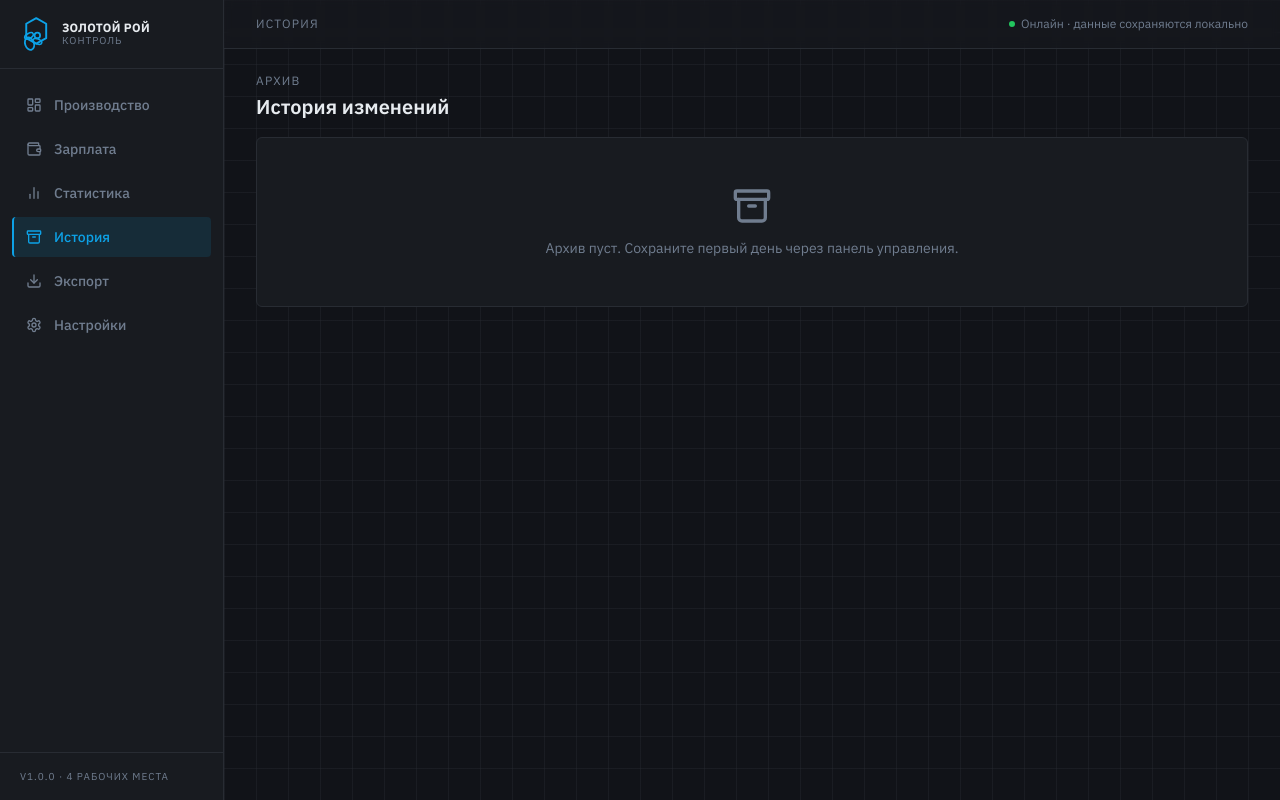
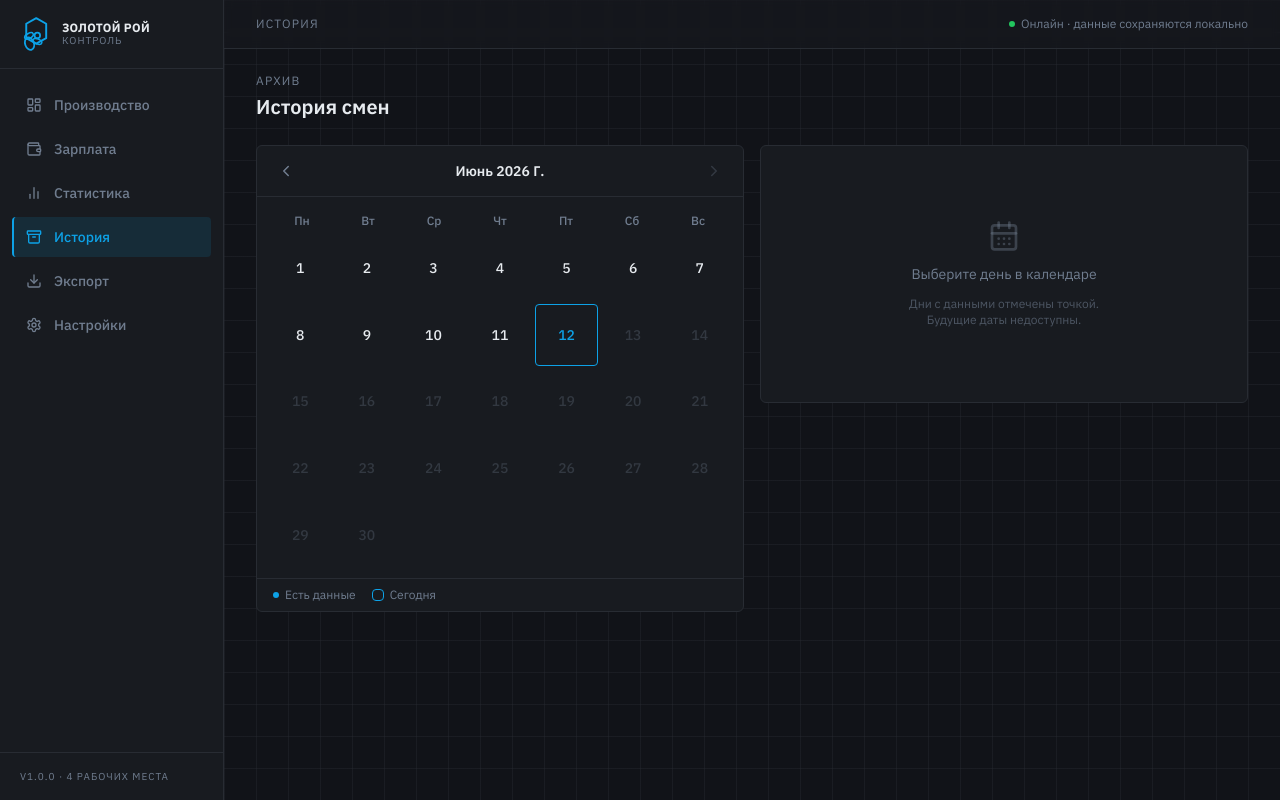
Before and after one commit to pr-poehali-dev/production-monitoring-app, a React (Vite) app: page / in a window 1280 px wide. Both pictures are taken after a click on the button "История". Built offline with nearby package versions, Linux system fonts and the light colour scheme.

Commit message:
feat: добавить разворот пунктов и календарь истории

```diff
--- a/src/pages/Dashboard.tsx
+++ b/src/pages/Dashboard.tsx
@@ -20,6 +20,7 @@ const Dashboard = () => {
     workspaces,
     updateSubItem,
     toggleProductCollapse,
+    toggleAllProductsCollapse,
     saveDay,
     resetDay,
     getTotalForWorkspace,
@@ -67,6 +68,7 @@ const Dashboard = () => {
           total={getTotalForWorkspace(workspaces[0])}
           onUpdateSubItem={(pi, si, v) => updateSubItem(1, pi, si, v)}
           onToggleCollapse={(pi) => toggleProductCollapse(1, pi)}
+          onToggleAllCollapse={(c) => toggleAllProductsCollapse(1, c)}
           colorVar={WORKSPACE_COLORS[0]}
         />
         <WorkspaceCard
@@ -74,6 +76,7 @@ const Dashboard = () => {
           total={getTotalForWorkspace(workspaces[1])}
           onUpdateSubItem={(pi, si, v) => updateSubItem(2, pi, si, v)}
           onToggleCollapse={(pi) => toggleProductCollapse(2, pi)}
+          onToggleAllCollapse={(c) => toggleAllProductsCollapse(2, c)}
           colorVar={WORKSPACE_COLORS[1]}
         />
         <WorkspaceCard
@@ -81,6 +84,7 @@ const Dashboard = () => {
           total={getTotalForWorkspace(workspaces[2])}
           onUpdateSubItem={(pi, si, v) => updateSubItem(3, pi, si, v)}
           onToggleCollapse={(pi) => toggleProductCollapse(3, pi)}
+          onToggleAllCollapse={(c) => toggleAllProductsCollapse(3, c)}
           colorVar={WORKSPACE_COLORS[2]}
         />
         <WorkspaceCard
@@ -88,6 +92,7 @@ const Dashboard = () => {
           total={getTotalForWorkspace(workspaces[3])}
           onUpdateSubItem={(pi, si, v) => updateSubItem(4, pi, si, v)}
           onToggleCollapse={(pi) => toggleProductCollapse(4, pi)}
+          onToggleAllCollapse={(c) => toggleAllProductsCollapse(4, c)}
           colorVar={WORKSPACE_COLORS[3]}
         />
       </div>
--- a/src/pages/History.tsx
+++ b/src/pages/History.tsx
@@ -1,109 +1,269 @@
 import { useState } from 'react';
 import { useProductionData } from '@/hooks/useProductionData';
-import { DayRecord } from '@/types/production';
+import { DayRecord, Workspace, PRODUCT_NAMES, SUB_ITEM_LABELS } from '@/types/production';
 import Icon from '@/components/ui/icon';
 
-const calcTotal = (record: DayRecord) =>
-  record.workspaces.reduce(
-    (s, ws) => s + ws.products.reduce((ps, p) => ps + p.subItems.reduce((ss, si) => ss + si.value, 0), 0),
-    0
-  );
+const getTodayKey = () => new Date().toISOString().split('T')[0];
 
 const formatDate = (iso: string) =>
-  new Date(iso).toLocaleDateString('ru-RU', { weekday: 'short', day: 'numeric', month: 'long', year: 'numeric' });
+  new Date(iso + 'T00:00:00').toLocaleDateString('ru-RU', {
+    weekday: 'long', day: 'numeric', month: 'long', year: 'numeric',
+  });
+
+const formatMonthYear = (year: number, month: number) =>
+  new Date(year, month).toLocaleDateString('ru-RU', { month: 'long', year: 'numeric' });
+
+const getDaysInMonth = (year: number, month: number) => new Date(year, month + 1, 0).getDate();
+const getFirstDayOfWeek = (year: number, month: number) => {
+  const d = new Date(year, month, 1).getDay();
+  return d === 0 ? 6 : d - 1; // Monday = 0
+};
+
+const createEmptyWorkspaces = (): Workspace[] =>
+  [1, 2, 3, 4].map((id) => ({
+    id,
+    name: `${id} рабочее место`,
+    products: PRODUCT_NAMES.map((name) => ({
+      name,
+      collapsed: false,
+      subItems: SUB_ITEM_LABELS.map((label) => ({ label, value: 0 })),
+    })),
+  }));
+
+const calcTotal = (workspaces: Workspace[]) =>
+  workspaces.reduce((s, ws) =>
+    s + ws.products.reduce((ps, p) =>
+      ps + p.subItems.reduce((ss, si) => ss + si.value, 0), 0), 0);
+
+const WEEKDAYS = ['Пн', 'Вт', 'Ср', 'Чт', 'Пт', 'Сб', 'Вс'];
 
 const History = () => {
-  const { history } = useProductionData();
-  const [selected, setSelected] = useState<DayRecord | null>(null);
+  const { history, updateHistoryRecord } = useProductionData();
+  const today = getTodayKey();
+  const todayDate = new Date(today + 'T00:00:00');
 
-  if (history.length === 0) {
-    return (
-      <div className="animate-fade-in space-y-4">
-        <div>
-          <p className="text-xs text-muted-foreground uppercase tracking-widest mb-1">Архив</p>
-          <h1 className="text-xl font-semibold text-foreground">История изменений</h1>
-        </div>
-        <div className="bg-card border border-border rounded-lg p-12 text-center">
-          <Icon name="Archive" size={40} className="text-muted-foreground mx-auto mb-3" />
-          <p className="text-muted-foreground text-sm">Архив пуст. Сохраните первый день через панель управления.</p>
-        </div>
-      </div>
+  const [calYear, setCalYear] = useState(todayDate.getFullYear());
+  const [calMonth, setCalMonth] = useState(todayDate.getMonth());
+  const [selectedDate, setSelectedDate] = useState<string | null>(null);
+  const [editWs, setEditWs] = useState<Workspace[] | null>(null);
+  const [saved, setSaved] = useState(false);
+
+  const historyMap = new Map(history.map((r) => [r.date, r]));
+
+  const prevMonth = () => {
+    if (calMonth === 0) { setCalYear(y => y - 1); setCalMonth(11); }
+    else setCalMonth(m => m - 1);
+  };
+  const nextMonth = () => {
+    const now = new Date();
+    if (calYear > now.getFullYear() || (calYear === now.getFullYear() && calMonth >= now.getMonth())) return;
+    if (calMonth === 11) { setCalYear(y => y + 1); setCalMonth(0); }
+    else setCalMonth(m => m + 1);
+  };
+
+  const selectDay = (dateStr: string) => {
+    const d = new Date(dateStr + 'T00:00:00');
+    // Block future dates (tomorrow and beyond)
+    if (d > todayDate) return;
+
+    setSelectedDate(dateStr);
+    setSaved(false);
+    const record = historyMap.get(dateStr);
+    setEditWs(record
+      ? JSON.parse(JSON.stringify(record.workspaces))
+      : createEmptyWorkspaces()
     );
-  }
+  };
+
+  const updateSubItem = (wsId: number, pi: number, si: number, value: number) => {
+    if (!editWs) return;
+    setEditWs(editWs.map(ws => {
+      if (ws.id !== wsId) return ws;
+      return {
+        ...ws,
+        products: ws.products.map((p, pIdx) => {
+          if (pIdx !== pi) return p;
+          return {
+            ...p,
+            subItems: p.subItems.map((s, sIdx) =>
+              sIdx === si ? { ...s, value: Math.max(0, value) } : s
+            ),
+          };
+        }),
+      };
+    }));
+  };
+
+  const saveEdit = () => {
+    if (!selectedDate || !editWs) return;
+    updateHistoryRecord(selectedDate, editWs);
+    setSaved(true);
+    setTimeout(() => setSaved(false), 2000);
+  };
+
+  const daysInMonth = getDaysInMonth(calYear, calMonth);
+  const firstDay = getFirstDayOfWeek(calYear, calMonth);
+  const canGoNext = !(calYear === todayDate.getFullYear() && calMonth === todayDate.getMonth());
+
+  const WORKSPACE_COLORS = ['199 89% 48%', '159 60% 45%', '38 92% 50%', '280 60% 58%'];
 
   return (
     <div className="animate-fade-in space-y-6">
       <div>
         <p className="text-xs text-muted-foreground uppercase tracking-widest mb-1">Архив</p>
-        <h1 className="text-xl font-semibold text-foreground">История изменений</h1>
+        <h1 className="text-xl font-semibold text-foreground">История смен</h1>
       </div>
 
-      <div className="grid md:grid-cols-2 gap-4">
-        {/* List */}
+      <div className="grid md:grid-cols-2 gap-4 items-start">
+        {/* Calendar */}
         <div className="bg-card border border-border rounded-lg overflow-hidden">
-          <div className="px-4 py-3 border-b border-border flex items-center justify-between">
-            <span className="text-sm font-medium">Записи</span>
-            <span className="tag bg-muted text-muted-foreground">{history.length} дней</span>
+          {/* Month nav */}
+          <div className="flex items-center justify-between px-4 py-3 border-b border-border">
+            <button onClick={prevMonth} className="p-1 rounded hover:bg-muted/60 text-muted-foreground hover:text-foreground transition-colors">
+              <Icon name="ChevronLeft" size={18} />
+            </button>
+            <span className="text-sm font-semibold text-foreground capitalize">
+              {formatMonthYear(calYear, calMonth)}
+            </span>
+            <button
+              onClick={nextMonth}
+              disabled={!canGoNext}
+              className="p-1 rounded hover:bg-muted/60 text-muted-foreground hover:text-foreground transition-colors disabled:opacity-30 disabled:cursor-not-allowed"
+            >
+              <Icon name="ChevronRight" size={18} />
+            </button>
           </div>
-          <div className="divide-y divide-border max-h-[480px] overflow-y-auto">
-            {history.map((record) => {
-              const t = calcTotal(record);
-              const isSelected = selected?.date === record.date;
+
+          {/* Weekday headers */}
+          <div className="grid grid-cols-7 px-3 pt-3 pb-1">
+            {WEEKDAYS.map((d) => (
+              <div key={d} className="text-center text-xs text-muted-foreground font-medium py-1">{d}</div>
+            ))}
+          </div>
+
+          {/* Days grid */}
+          <div className="grid grid-cols-7 px-3 pb-3 gap-1">
+            {Array.from({ length: firstDay }).map((_, i) => <div key={`e${i}`} />)}
+            {Array.from({ length: daysInMonth }).map((_, i) => {
+              const day = i + 1;
+              const dateStr = `${calYear}-${String(calMonth + 1).padStart(2, '0')}-${String(day).padStart(2, '0')}`;
+              const isToday = dateStr === today;
+              const isFuture = new Date(dateStr + 'T00:00:00') > todayDate;
+              const isSelected = dateStr === selectedDate;
+              const hasData = historyMap.has(dateStr);
+
               return (
                 <button
-                  key={record.date}
-                  onClick={() => setSelected(isSelected ? null : record)}
-                  className={`w-full flex items-center justify-between px-4 py-3 text-left transition-colors hover:bg-muted/40 ${
-                    isSelected ? 'bg-primary/10' : ''
-                  }`}
+                  key={dateStr}
+                  onClick={() => !isFuture && selectDay(dateStr)}
+                  disabled={isFuture}
+                  className={`
+                    relative aspect-square flex flex-col items-center justify-center rounded-md text-sm font-medium transition-all
+                    ${isFuture ? 'text-muted-foreground/30 cursor-not-allowed' : 'cursor-pointer'}
+                    ${isSelected ? 'bg-primary text-primary-foreground' : ''}
+                    ${!isSelected && isToday ? 'border border-primary text-primary' : ''}
+                    ${!isSelected && !isToday && !isFuture ? 'hover:bg-muted/60 text-foreground' : ''}
+                  `}
                 >
-                  <div>
-                    <p className="text-sm font-medium text-foreground">{formatDate(record.date)}</p>
-                    <p className="text-xs text-muted-foreground">{record.date}</p>
-                  </div>
-                  <span className="mono text-sm font-semibold text-primary">{t.toLocaleString('ru-RU')} ед.</span>
+                  {day}
+                  {hasData && !isSelected && (
+                    <span className="absolute bottom-1 left-1/2 -translate-x-1/2 w-1 h-1 rounded-full bg-primary" />
+                  )}
                 </button>
               );
             })}
           </div>
+
+          {/* Legend */}
+          <div className="flex items-center gap-4 px-4 py-2 border-t border-border text-xs text-muted-foreground">
+            <span className="flex items-center gap-1.5">
+              <span className="w-1.5 h-1.5 rounded-full bg-primary inline-block" />
+              Есть данные
+            </span>
+            <span className="flex items-center gap-1.5">
+              <span className="w-3 h-3 rounded border border-primary inline-block" />
+              Сегодня
+            </span>
+          </div>
         </div>
 
-        {/* Detail */}
+        {/* Editor */}
         <div className="bg-card border border-border rounded-lg overflow-hidden">
-          {selected ? (
+          {selectedDate && editWs ? (
             <>
               <div className="px-4 py-3 border-b border-border flex items-center justify-between">
-                <span className="text-sm font-medium">{formatDate(selected.date)}</span>
-                <button onClick={() => setSelected(null)} className="text-muted-foreground hover:text-foreground">
-                  <Icon name="X" size={16} />
-                </button>
+                <div>
+                  <p className="text-sm font-semibold text-foreground capitalize">{formatDate(selectedDate)}</p>
+                  {selectedDate === today && (
+                    <p className="text-xs text-primary">Сегодняшняя смена</p>
+                  )}
+                </div>
+                <div className="flex items-center gap-2">
+                  <span className="mono text-sm font-semibold text-primary">
+                    {calcTotal(editWs).toLocaleString('ru-RU')} ед.
+                  </span>
+                  <button
+                    onClick={saveEdit}
+                    className="flex items-center gap-1.5 px-3 py-1.5 bg-primary text-primary-foreground rounded-md text-xs font-medium hover:opacity-90 transition-opacity"
+                  >
+                    <Icon name={saved ? 'Check' : 'Save'} size={13} />
+                    {saved ? 'Сохранено!' : 'Сохранить'}
+                  </button>
+                </div>
               </div>
-              <div className="divide-y divide-border overflow-y-auto max-h-[480px]">
-                {selected.workspaces.map((ws) => {
+
+              <div className="overflow-y-auto max-h-[500px] divide-y divide-border">
+                {editWs.map((ws, wi) => {
                   const wsTotal = ws.products.reduce((s, p) => s + p.subItems.reduce((ss, si) => ss + si.value, 0), 0);
                   return (
                     <div key={ws.id} className="px-4 py-3">
-                      <div className="flex items-center justify-between mb-2">
-                        <span className="text-sm font-semibold text-foreground">{ws.name}</span>
-                        <span className="mono text-sm font-semibold text-primary">{wsTotal}</span>
+                      <div className="flex items-center justify-between mb-3">
+                        <div className="flex items-center gap-2">
+                          <span
+                            className="tag text-[10px]"
+                            style={{ background: `hsl(${WORKSPACE_COLORS[wi]} / 0.15)`, color: `hsl(${WORKSPACE_COLORS[wi]})` }}
+                          >
+                            МС-{ws.id}
+                          </span>
+                          <span className="text-xs text-muted-foreground uppercase tracking-wide">{ws.name}</span>
+                        </div>
+                        <span className="mono text-sm font-semibold" style={{ color: `hsl(${WORKSPACE_COLORS[wi]})` }}>
+                          {wsTotal}
+                        </span>
                       </div>
-                      <div className="space-y-1">
-                        {ws.products.map((p) => {
-                          const pt = p.subItems.reduce((s, si) => s + si.value, 0);
-                          return (
-                            <div key={p.name} className="flex items-center justify-between text-xs">
-                              <span className="text-muted-foreground">{p.name}</span>
-                              <div className="flex gap-3">
-                                {p.subItems.map((si) => (
-                                  <span key={si.label} className="text-muted-foreground">
-                                    {si.label}: <span className="text-foreground font-medium">{si.value}</span>
-                                  </span>
-                                ))}
-                                <span className="text-foreground font-semibold">= {pt}</span>
-                              </div>
+
+                      <div className="space-y-2">
+                        {ws.products.map((p, pi) => (
+                          <div key={p.name} className="rounded-md bg-muted/30 px-3 py-2">
+                            <p className="text-xs font-semibold text-foreground mb-2">{p.name}</p>
+                            <div className="space-y-1.5">
+                              {p.subItems.map((sub, si) => (
+                                <div key={sub.label} className="flex items-center justify-between gap-2">
+                                  <span className="text-xs text-muted-foreground flex-1">{sub.label}</span>
+                                  <div className="flex items-center gap-1.5">
+                                    <button
+                                      className="w-6 h-6 rounded flex items-center justify-center bg-secondary hover:bg-border transition-colors text-foreground"
+                                      onClick={() => updateSubItem(ws.id, pi, si, sub.value - 1)}
+                                    >
+                                      <Icon name="Minus" size={11} />
+                                    </button>
+                                    <input
+                                      className="mono text-sm w-12 text-center bg-background border border-border rounded px-1 py-0.5 text-foreground focus:outline-none focus:border-primary"
+                                      value={sub.value}
+                                      onChange={(e) => updateSubItem(ws.id, pi, si, parseInt(e.target.value) || 0)}
+                                    />
+                                    <button
+                                      className="w-6 h-6 rounded flex items-center justify-center bg-secondary hover:bg-border transition-colors text-foreground"
+                                      onClick={() => updateSubItem(ws.id, pi, si, sub.value + 1)}
+                                    >
+                                      <Icon name="Plus" size={11} />
+                                    </button>
+                                  </div>
+                                </div>
+                              ))}
                             </div>
-                          );
-                        })}
+                          </div>
+                        ))}
                       </div>
                     </div>
                   );
@@ -111,9 +271,12 @@ const History = () => {
               </div>
             </>
           ) : (
-            <div className="flex flex-col items-center justify-center h-48 text-muted-foreground text-sm gap-2">
-              <Icon name="MousePointerClick" size={24} />
-              Выберите день для просмотра деталей
+            <div className="flex flex-col items-center justify-center h-64 text-muted-foreground text-sm gap-3">
+              <Icon name="CalendarDays" size={32} className="text-muted-foreground/40" />
+              <p>Выберите день в календаре</p>
+              <p className="text-xs text-center max-w-[200px] text-muted-foreground/60">
+                Дни с данными отмечены точкой. Будущие даты недоступны.
+              </p>
             </div>
           )}
         </div>
```
Also changed, not shown: src/components/WorkspaceCard.tsx (+13 -1 lines), src/hooks/useProductionData.ts (+17 -0 lines).
